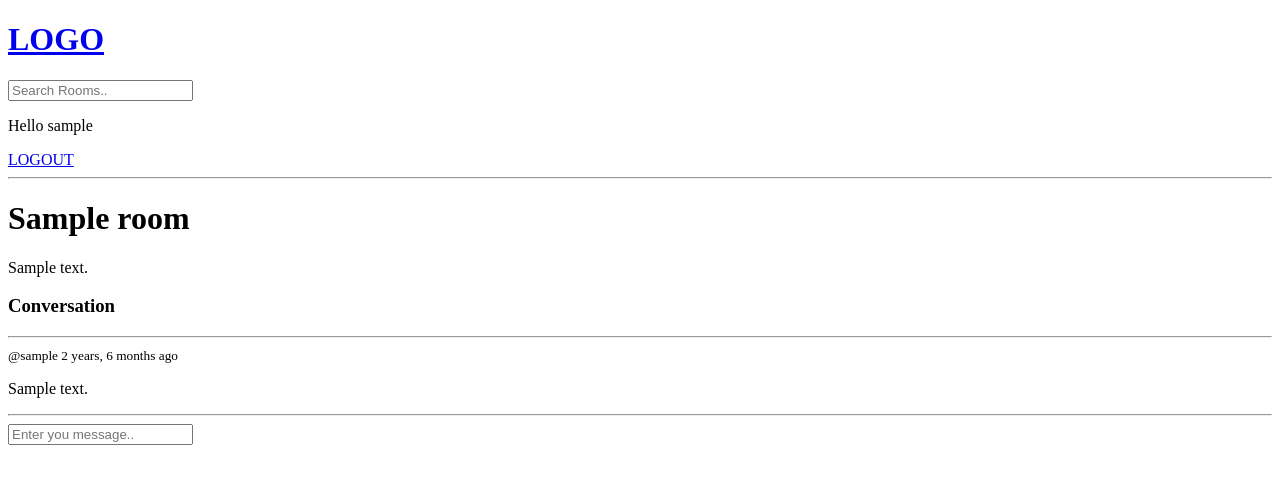
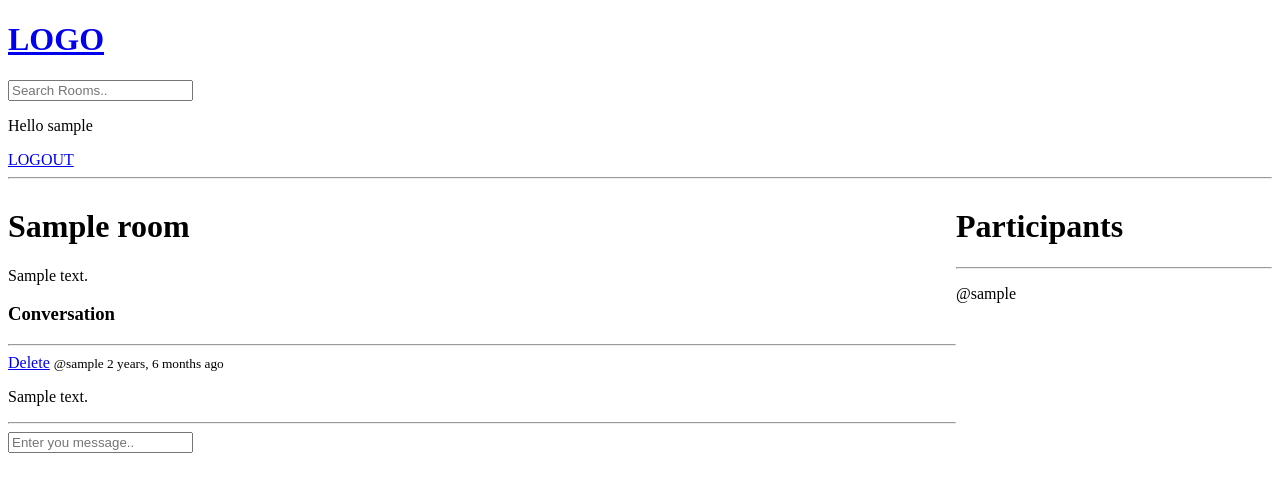
Before and after one commit to swarina/Study-Buddy, a Django app: page /room/1 in a window 1280 px wide. Shown: the top 492 px of the page. Run offline with Django 4.2, Linux system fonts and the light colour scheme; a user stored in the database is signed in; tables that the repository leaves empty hold one stand-in row (values such as "Sample post").

Commit message:
Add: create/delete comments functionality

```diff
--- a/base/models.py
+++ b/base/models.py
@@ -13,7 +13,7 @@ class Room(models.Model):
     topic = models.ForeignKey(Topic, on_delete=models.SET_NULL, null=True)
     name = models.CharField(max_length=255)
     description = models.CharField(max_length=450, null=True, blank=True)
-    # participants =
+    participants = models.ManyToManyField(User, related_name='participants', blank=True)
     updated = models.DateTimeField(auto_now=True) #update everytime
     created = models.DateTimeField(auto_now_add=True) #update intially
 
--- a/base/templates/base/room.html
+++ b/base/templates/base/room.html
@@ -1,6 +1,17 @@
 {% extends "main.html" %}
 
 {% block content %}
+
+<style>
+    .room-container {
+        display: grid;
+        grid-template-columns: 3fr 1fr;
+    }
+</style>
+
+<div class="room-container">
+
+    <div>
 
         <h1>{{ room.name }}</h1>
         <p>{{ room.description }}</p>
@@ -12,6 +23,10 @@
 
             {% for message in room_messages %}
                 <div>
+                    {% if request.user == message.user %}
+                    <a href="{% url 'delete-message' message.id %}">Delete</a>
+                    {% endif %}
+
                     <small>@{{ message.user }} {{ message.created|timesince }} ago</small>
                     <p>{{ message.body}} </p>
 
@@ -31,4 +46,19 @@
         </div>
         {% endif %}
 
+    </div>
+
+    <div>
+        <h1>Participants</h1>
+        <hr>
+
+        {% for user in participants %}
+            <div>
+                <p>@{{ user.username }}</p>
+            </div>
+        {% endfor %}
+    </div>
+
+</div>
+
 {% endblock %}
--- a/base/urls.py
+++ b/base/urls.py
@@ -13,5 +13,6 @@ urlpatterns = [
 
     path('create-room/', views.createRoom, name="create-room"),
     path('update-room/<str:pk>/', views.updateRoom, name="update-room"),
-    path('delete-room/<str:pk>/', views.deleteRoom, name="delete-room")
+    path('delete-room/<str:pk>/', views.deleteRoom, name="delete-room"),
+    path('delete-message/<str:pk>/', views.deleteMessage, name="delete-message")
 ]
--- a/base/views.py
+++ b/base/views.py
@@ -80,15 +80,18 @@ def room(request, pk):
     room = Room.objects.get(id=pk)
     room_messages = room.message_set.all().order_by('-created')
 
+    participants = room.participants.all()
+
     if request.method == 'POST':
         message = Message.objects.create(
             user = request.user,
             room = room,
             body = request.POST.get('body')
         )
+        room.participants.add(request.user)
         return redirect('room', pk=room.id)
 
-    context = {'room': room, 'room_messages': room_messages}
+    context = {'room': room, 'room_messages': room_messages, 'participants': participants}
     return render(request, 'base/room.html', context)
 
 # Create a new Room
@@ -136,3 +139,17 @@ def deleteRoom(request, pk):
         return redirect('home')
 
     return render(request, 'base/delete.html', {'obj': room})
+
+# Delete Comment
+@login_required(login_url='login')
+def deleteMessage(request, pk):
+    message = Message.objects.get(id=pk)
+
+    if(request.user != message.user):
+        return HttpResponse('You are not allowed to delete this message!')
+
+    if(request.method == 'POST'):
+        message.delete()
+        return redirect('home')
+
+    return render(request, 'base/delete.html', {'obj': message})
```
Also changed, not shown: base/migrations/0003_alter_room_options_room_participants.py (added). Lines whose indentation alone changed are shown as unchanged.
